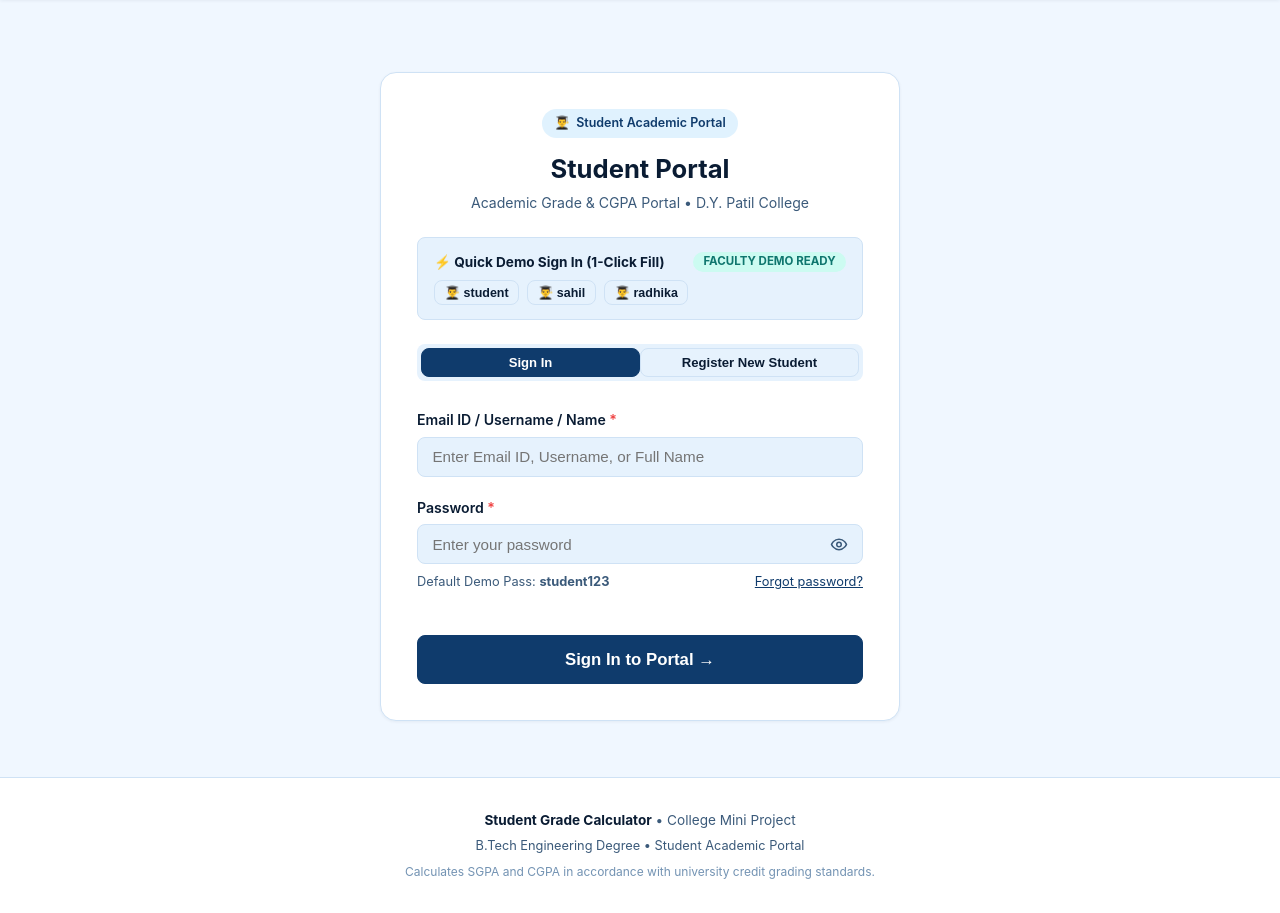
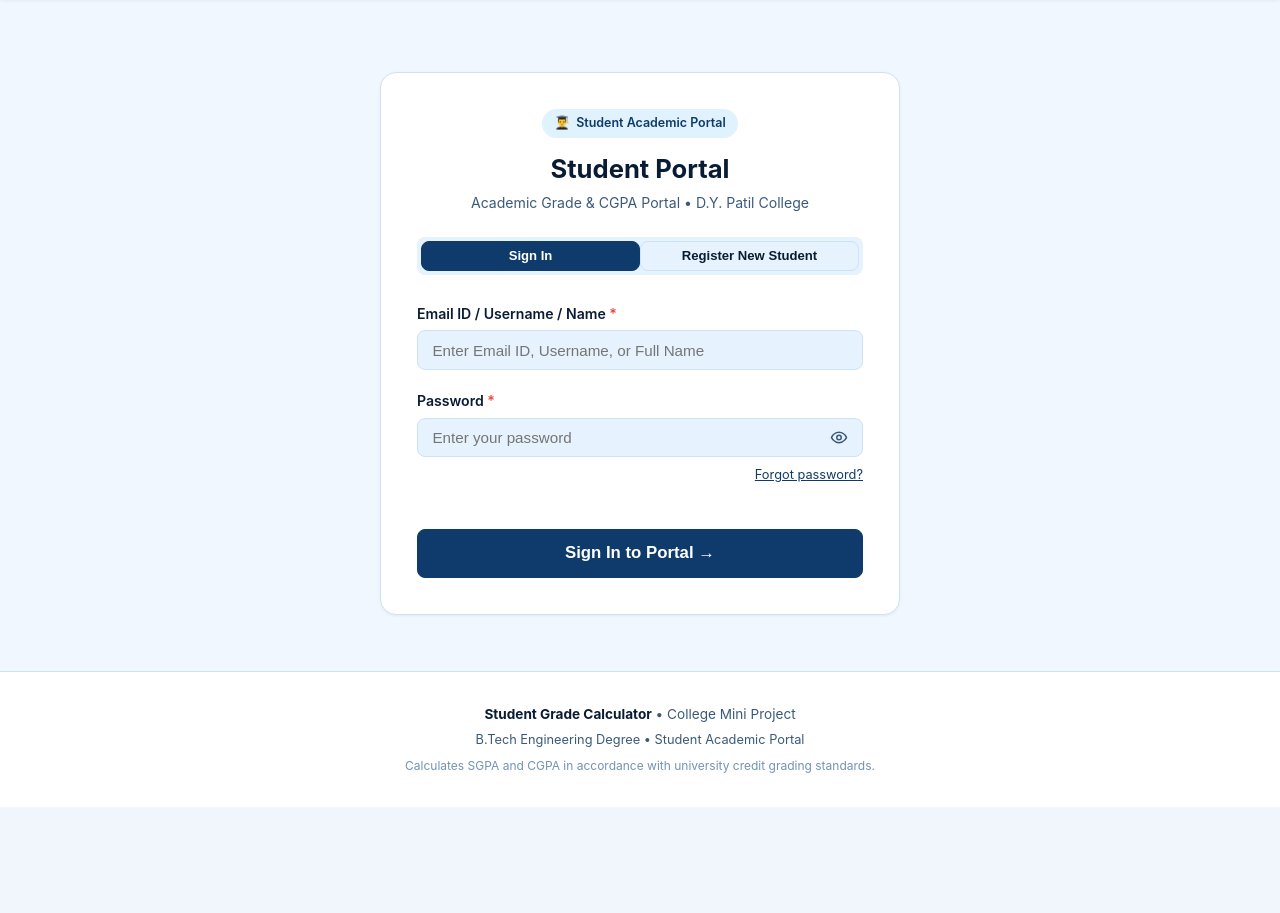
Before and after one commit to radhapatil0107/CGPA_Calculator, a Flask app: page /login in a window 1280 px wide. Shown: the part 71-984 px from the top of the page. After the commit the page ends 878 px from the top, so only its background shows below. Run offline with Flask 3, Linux system fonts and the light colour scheme.

Commit message:
Remove demo credentials box and dummy user references from login page

```diff
--- a/cgpa-calculator/frontend/templates/login.html
+++ b/cgpa-calculator/frontend/templates/login.html
@@ -17,25 +17,6 @@
       <p style="font-size: 0.88rem; color: var(--text-muted); margin-top: 0.25rem;">
         Academic Grade &amp; CGPA Portal &bull; D.Y. Patil College
       </p>
-    </div>
-
-    <!-- Quick Demo Credentials Box for External Faculty / Review -->
-    <div style="background: var(--bg-secondary); border-radius: var(--radius-sm); border: 1px solid var(--border-color); padding: 0.85rem 1rem; margin-bottom: 1.5rem;">
-      <div style="display: flex; justify-content: space-between; align-items: center; margin-bottom: 0.5rem; flex-wrap: wrap; gap: 0.25rem;">
-        <strong style="font-size: 0.85rem; color: var(--text-main);">⚡ Quick Demo Sign In (1-Click Fill)</strong>
-        <span class="badge badge-A-plus" style="font-size: 0.72rem;">FACULTY DEMO READY</span>
-      </div>
-      <div style="display: flex; gap: 0.5rem; flex-wrap: wrap;">
-        <button type="button" class="btn btn-secondary btn-sm" onclick="quickFillLogin('student', 'student123')" style="font-size: 0.78rem; padding: 0.25rem 0.6rem;">
-          👨‍🎓 student
-        </button>
-        <button type="button" class="btn btn-secondary btn-sm" onclick="quickFillLogin('sahil', 'student123')" style="font-size: 0.78rem; padding: 0.25rem 0.6rem;">
-          👨‍🎓 sahil
-        </button>
-        <button type="button" class="btn btn-secondary btn-sm" onclick="quickFillLogin('radhapatil0107@gmail.com', 'student123')" style="font-size: 0.78rem; padding: 0.25rem 0.6rem;">
-          👨‍🎓 radhika
-        </button>
-      </div>
     </div>
 
     <!-- Mode Switch Tabs -->
@@ -99,8 +80,7 @@
             </svg>
           </button>
         </div>
-        <div style="display: flex; justify-content: space-between; align-items: center; margin-top: 0.5rem; flex-wrap: wrap; gap: 0.25rem;">
-          <span style="font-size: 0.8rem; color: var(--text-muted);">Default Demo Pass: <strong>student123</strong></span>
+        <div style="display: flex; justify-content: flex-end; align-items: center; margin-top: 0.5rem;">
           <a href="javascript:void(0)" onclick="switchAuthTab('reset')" style="font-size: 0.8rem; color: var(--primary); text-decoration: underline;">
             Forgot password?
           </a>
@@ -267,7 +247,7 @@
           id="resetNewPassword"
           name="new_password"
           class="form-control"
-          placeholder="Enter new password (e.g. student123)"
+          placeholder="Enter new password"
           required
         >
       </div>
@@ -352,19 +332,6 @@ function switchAuthTab(mode) {
   }
 }
 
-function quickFillLogin(identifier, password) {
-  switchAuthTab('login');
-  const emailInput = document.getElementById('loginEmail');
-  const passInput = document.getElementById('loginPassword');
-  if (emailInput) {
-    emailInput.value = identifier;
-    emailInput.focus();
-  }
-  if (passInput) {
-    passInput.value = password;
-  }
-}
-
 // Initialize active tab
 switchAuthTab('{{ auth_mode or "login" }}');
 </script>
```
